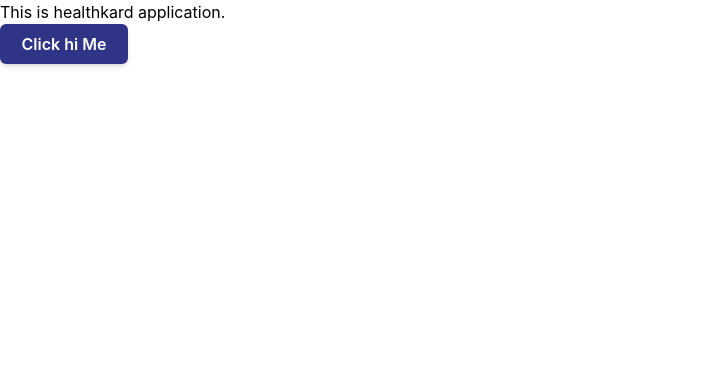
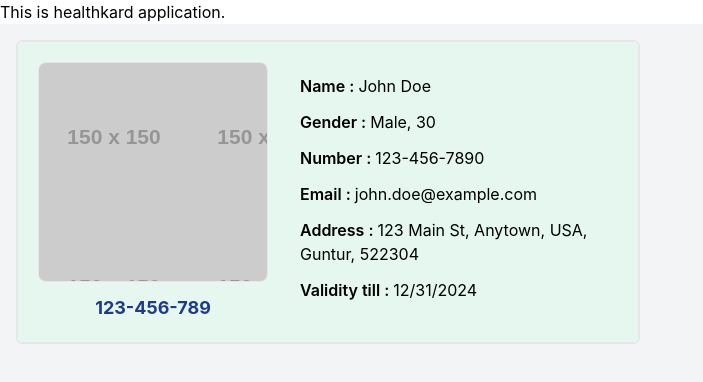
Before and after one commit to healthkard/frontend, a React (Create React App) app: page / in a window 1280 px wide. Shown: the top 382 px of the page, without its empty margins (0-703 px from the left). Built offline with nearby package versions, Linux system fonts and the light colour scheme; the HTML template or start-up script is replaced by a standard one.

Commit message:
inital usercard

```diff
--- a/src/App.js
+++ b/src/App.js
@@ -1,19 +1,51 @@
 import React from 'react'
 import Button from './component/Button'
-
+import UserCard from './component/Usercard';
 function App() {
+  const userData = {
+    image: 'https://via.placeholder.com/150',
+    healthId: '123-456-789',
+    name: 'John Doe',
+    gender: 'Male',
+    email: 'john.doe@example.com',
+    age: 30,
+    mobileNumber: '123-456-7890',
+    address: '123 Main St, Anytown, USA',
+    validityDate: '12/31/2024',
+    city : 'Guntur',
+    pincode: '522304'
+  };
   const handleClick = () =>{
     console.log("click is handled")
   }
   return (
+
     <div>
       This is healthkard application. <br />
-      <Button
+      {/* <Button
         color="blue"
         onClick={handleClick}
         label="Click hi Me"
 
+      /> */}
+
+    <div className='min-h-screen flex items-center justify-center bg-gray-100'>
+      <UserCard
+        image={userData.image}
+        healthId={userData.healthId}
+        name={userData.name}
+        gender={userData.gender}
+        email={userData.email}
+        age={userData.age}
+        mobileNumber={userData.mobileNumber}
+        address={userData.address}
+        validityDate={userData.validityDate}
+        city = {userData.city}
+        pincode = {userData.pincode}
       />
+    </div>
+
+
     </div>
   )
 }
--- /dev/null
+++ b/src/component/Usercard/index.js
@@ -0,0 +1,38 @@
+import React from 'react';
+
+const UserCard = ({
+  image,
+  healthId,
+  name,
+  gender,
+  email,
+  age,
+  mobileNumber,
+  address,
+  validityDate,
+  city,pincode
+}) => {
+  return (
+    <div className='w-full min-h-screen flex flex-col gap-4 p-4'>
+    <div className='flex lg:flex-row flex-col w-full lg:w-1/2 border-2 border-gray-200 p-5 lg:items-start items-center justify-center lg:justify-around light-green rounded-md'>
+        <div className='flex flex-col items-center'>
+            <div className='h-[220px] w-[230px] rounded-lg border profile' style={{ backgroundImage: `url(${image})` }}>
+            </div>
+            <div className='font-bold pt-3 text-blue-900 text-lg'>{healthId}</div>
+        </div>
+
+        <div className='flex flex-col gap-3 w-2/3 md:p-3 pt-6 pl-5 md:pl-8'>
+            <div className=''><span className='font-semibold'>Name : </span>{name}</div>
+            <div className=''><span className='font-semibold'>Gender : </span>{gender}, {age}</div>
+            <div className=''><span className='font-semibold'>Number : </span>{mobileNumber}</div>
+            <div className=''><span className='font-semibold'>Email : </span>{email}</div>
+            <div className=''><span className='font-semibold'>Address : </span>{address}, {city}, {pincode}</div>
+            <div className=''><span className='font-semibold'>Validity till : </span>{validityDate}</div>
+        </div>
+    </div>
+</div>
+
+  );
+};
+
+export default UserCard;
--- a/src/index.css
+++ b/src/index.css
@@ -12,12 +12,31 @@ code {
     font-family: source-code-pro, Menlo, Monaco, Consolas, 'Courier New', monospace;
 }
 
-.blue{
-    background-color: #303486;
-    color: white;
-}
+.green{
+    background: #00BFA8;
+  }
+  .light-green{
+    background: #E5F7EF;
+  }
+  .blue{
+    background: #303486 !important;
+  }
+  .red{
+    background: #BD3B3B;
+  }
+  .text-green{
+    color: #00BFA8;
+  }
+  .text-blue{
+    color: #303486;
+  }
+  .b-blue{
+    border:1px solid #303486;
+  }
 
-.green{
-    background-color: #00BFA8;
-    color: white;
-}
+  .b-trans{
+    background:rgba(0, 0, 0, 0.5);
+  }
+  .border-b-blue{
+    border-bottom: 3px solid #303486;
+  }
```
